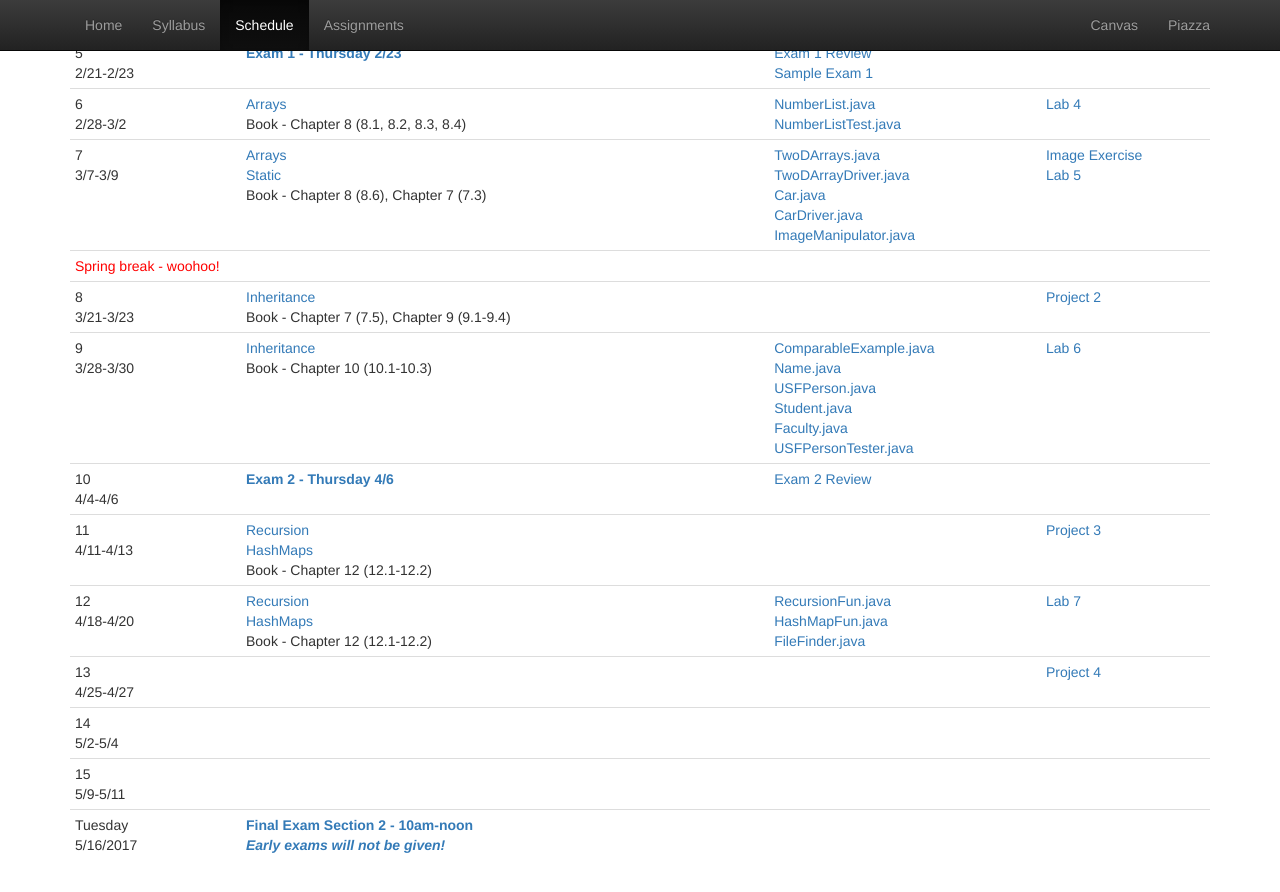
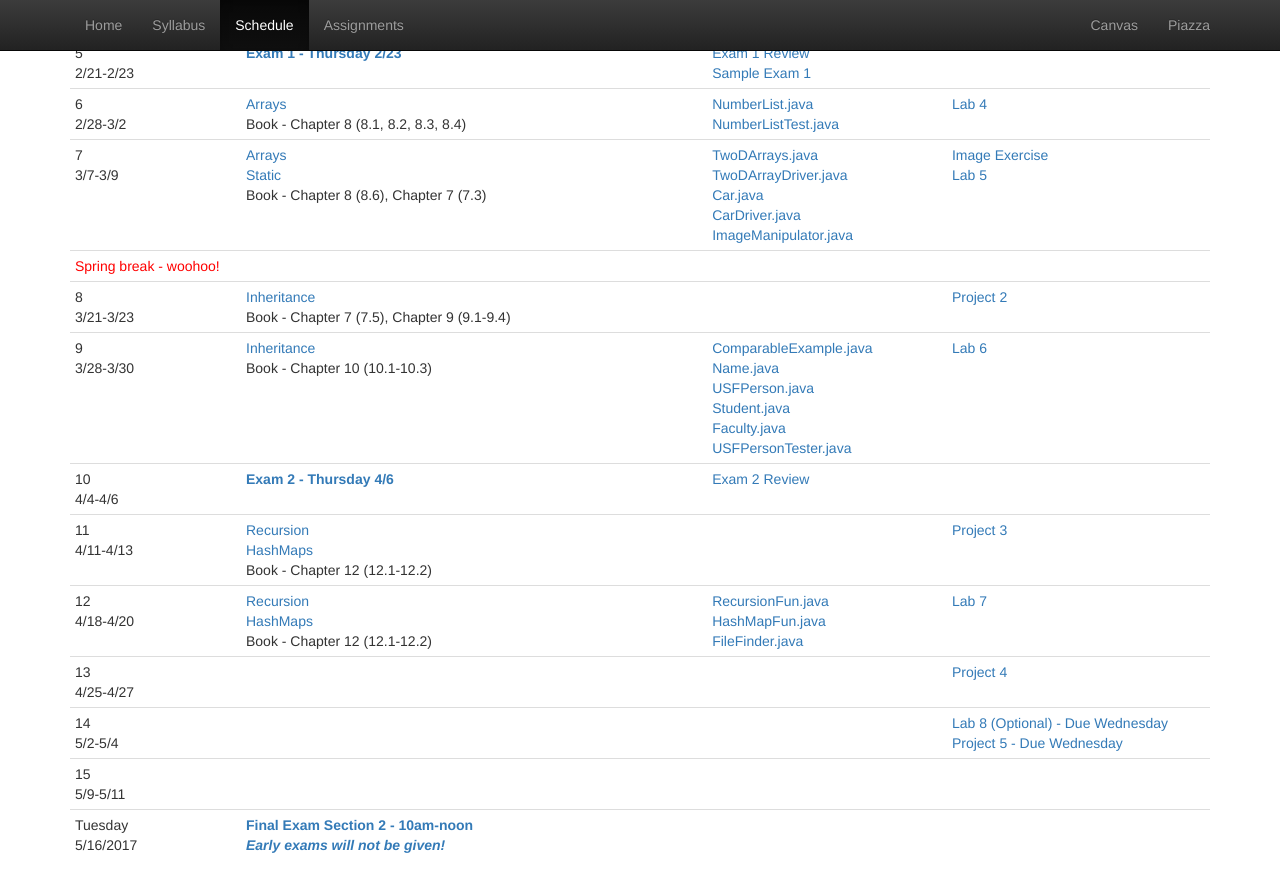
Before and after one commit to CS514-F17/cs514-f17.github.io, a Jekyll site: the page built from schedule.html, in a window 1280 px wide and 900 px high, scrolled down 757 px. Shown: the top 892 px of the window. Built offline with Jekyll 4.4.1, drawn with Linux system fonts in a browser that asks for light colours.

Commit message:
adding lab 8 and project 5

```diff
--- a/schedule.html
+++ b/schedule.html
@@ -214,7 +214,10 @@ title: Schedule
 			</td>
 			<td>
 			</td>
-			<td></td>
+			<td>
+				<a href="https://github.com/CS112-S17/labs/blob/master/lab8.md">Lab 8 (Optional) - Due Wednesday</a><br/>
+				<a href="https://github.com/CS112-S17/projects/blob/master/project5.md">Project 5 - Due Wednesday</a>
+			</td>
 		</tr>
 		<tr>
 			<td>15<br/>5/9-5/11</td>
```
Also changed, not shown: assignments.html (+4 -4 lines).
